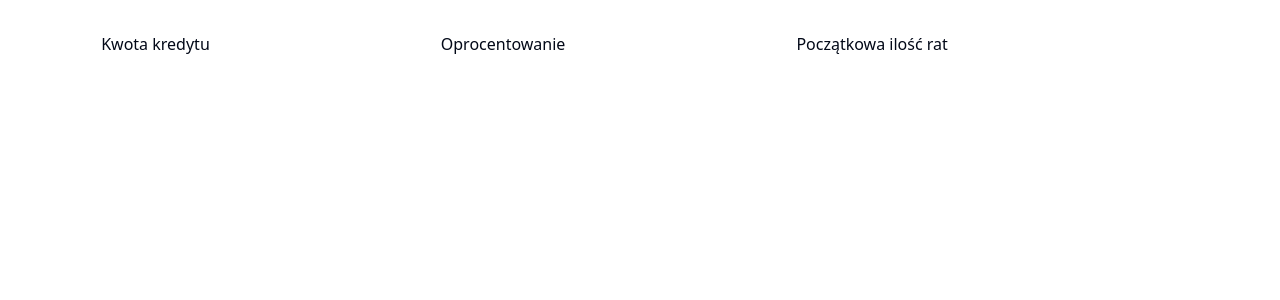
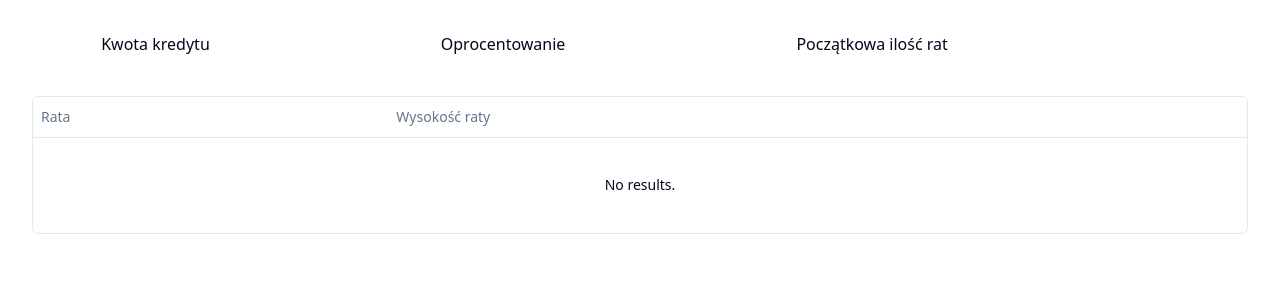
Before and after one commit to JinLisek/credit-calc, a React (Vite) app: page / in a window 1280 px wide. Shown: the top 300 px of the page. Built offline with nearby package versions, Linux system fonts and the light colour scheme.

Commit message:
Add data table for installments

```diff
--- a/src/App.tsx
+++ b/src/App.tsx
@@ -1,6 +1,25 @@
 import { useState } from "react";
 
-import "./App.css";
+import "@/App.css";
+
+import { DataTable } from "@/components/ui/data-table";
+import { ColumnDef } from "@tanstack/react-table";
+
+export type Installment = {
+  installment: number;
+  amount: number;
+};
+
+export const columns: ColumnDef<Installment>[] = [
+  {
+    accessorKey: "installment",
+    header: "Rata",
+  },
+  {
+    accessorKey: "amount",
+    header: "Wysokość raty",
+  },
+];
 
 function App() {
   const [rawLoanAmount, setRawLoanAmount] = useState("");
@@ -60,7 +79,14 @@ function App() {
     setRawNumberOfInstallments(value);
   };
 
+  const numberOfInstallments = parseInt(rawNumberOfInstallments);
+  const installments = Array.from({ length: numberOfInstallments }, (_, i) => ({
+    installment: i + 1,
+    amount: 100 + i * 25,
+  }));
+
   return (
+    <>
       <div>
         <label>
           Kwota kredytu
@@ -87,6 +113,10 @@ function App() {
           {numberOfInstallmentsError && <div>{numberOfInstallmentsError}</div>}
         </label>
       </div>
+      <div className="container mx-auto py-10">
+        <DataTable columns={columns} data={installments} />
+      </div>
+    </>
   );
 }
 
--- /dev/null
+++ b/src/components/ui/data-table.tsx
@@ -0,0 +1,78 @@
+import {
+  ColumnDef,
+  flexRender,
+  getCoreRowModel,
+  useReactTable,
+} from "@tanstack/react-table";
+
+import {
+  Table,
+  TableBody,
+  TableCell,
+  TableHead,
+  TableHeader,
+  TableRow,
+} from "@/components/ui/table";
+
+interface DataTableProps<TData, TValue> {
+  columns: ColumnDef<TData, TValue>[];
+  data: TData[];
+}
+
+export function DataTable<TData, TValue>({
+  columns,
+  data,
+}: DataTableProps<TData, TValue>) {
+  const table = useReactTable({
+    data,
+    columns,
+    getCoreRowModel: getCoreRowModel(),
+  });
+
+  return (
+    <div className="rounded-md border">
+      <Table>
+        <TableHeader>
+          {table.getHeaderGroups().map((headerGroup) => (
+            <TableRow key={headerGroup.id}>
+              {headerGroup.headers.map((header) => {
+                return (
+                  <TableHead key={header.id}>
+                    {header.isPlaceholder
+                      ? null
+                      : flexRender(
+                          header.column.columnDef.header,
+                          header.getContext()
+                        )}
+                  </TableHead>
+                );
+              })}
+            </TableRow>
+          ))}
+        </TableHeader>
+        <TableBody>
+          {table.getRowModel().rows?.length ? (
+            table.getRowModel().rows.map((row) => (
+              <TableRow
+                key={row.id}
+                data-state={row.getIsSelected() && "selected"}
+              >
+                {row.getVisibleCells().map((cell) => (
+                  <TableCell key={cell.id}>
+                    {flexRender(cell.column.columnDef.cell, cell.getContext())}
+                  </TableCell>
+                ))}
+              </TableRow>
+            ))
+          ) : (
+            <TableRow>
+              <TableCell colSpan={columns.length} className="h-24 text-center">
+                No results.
+              </TableCell>
+            </TableRow>
+          )}
+        </TableBody>
+      </Table>
+    </div>
+  );
+}
```
Lines whose indentation alone changed are shown as unchanged.
